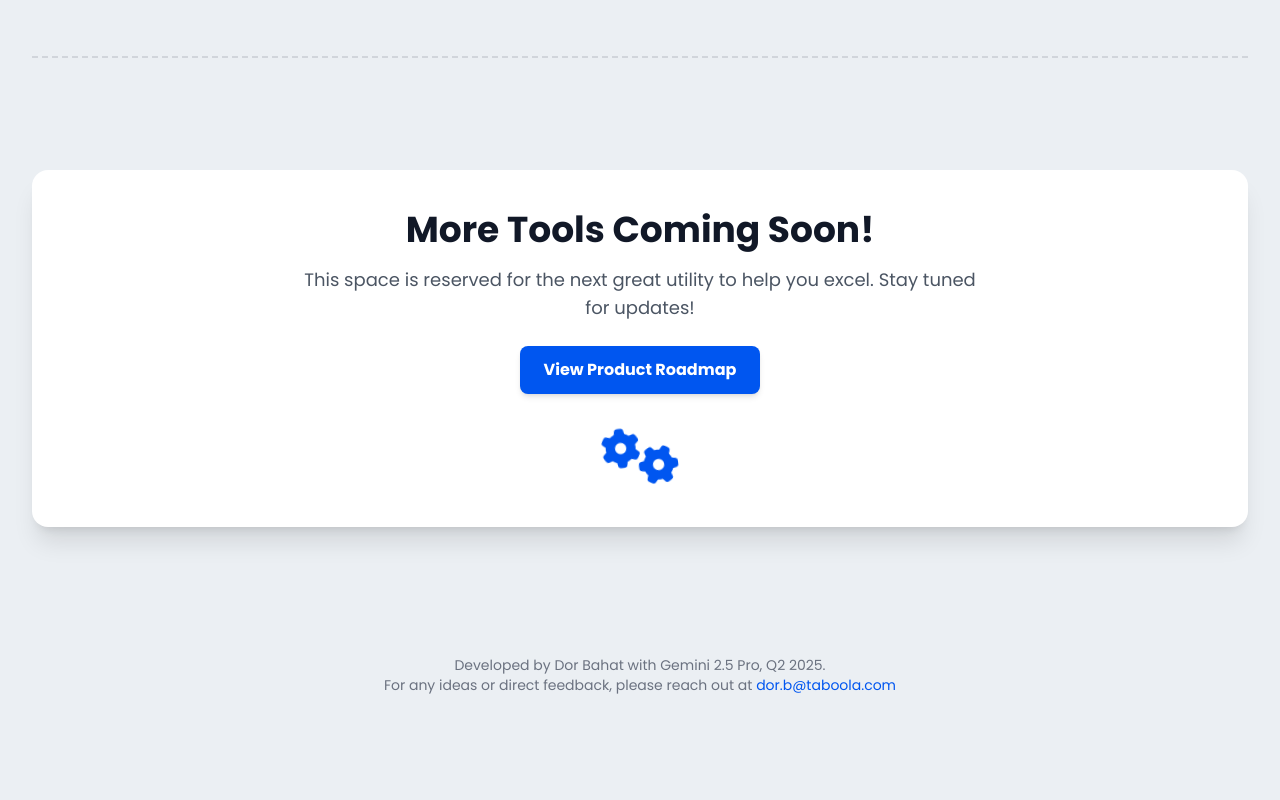
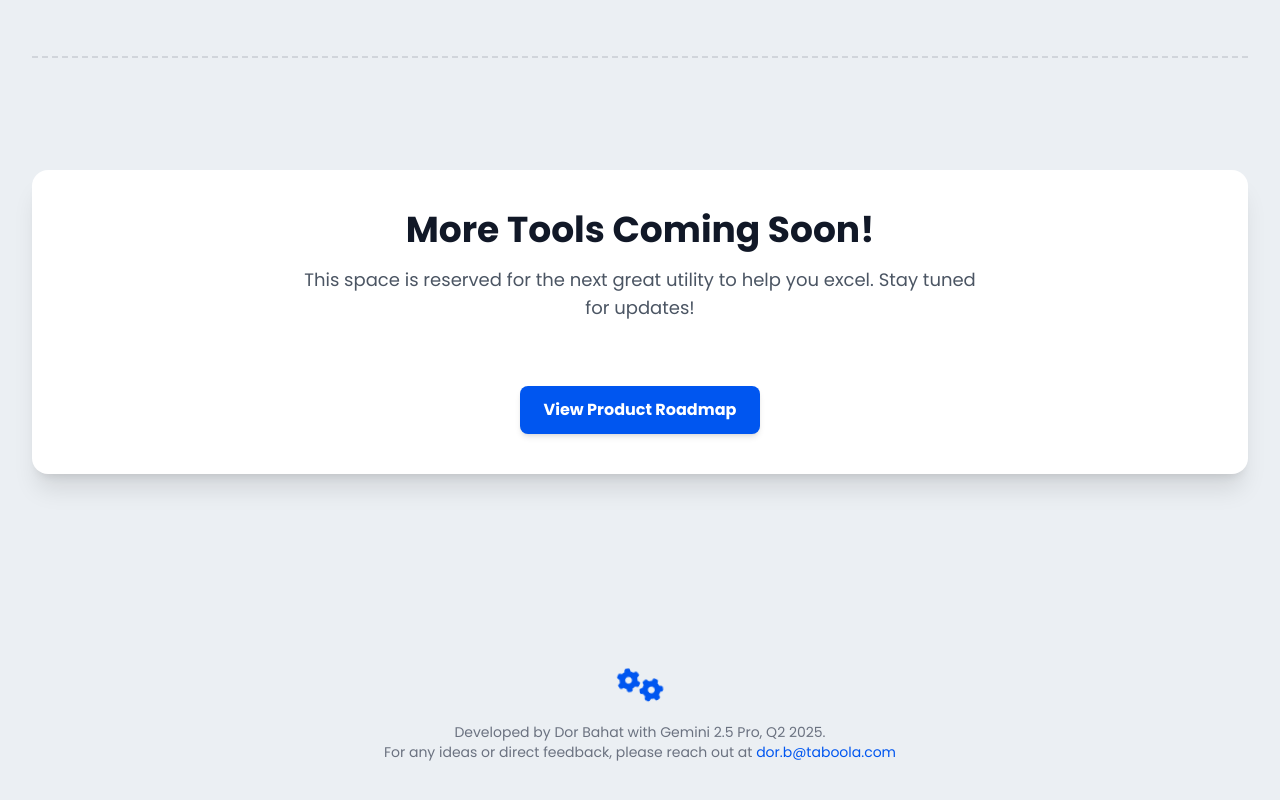
Before and after one commit to Damkush1/ToolBox, a plain HTML site: page index.html in a window 1280 px wide. Shown: the part 1956-2756 px from the top of the page. Before the commit the page ends 2683 px from the top, so only its background shows below. Drawn offline with nearby package versions, Linux system fonts and the light colour scheme.

Commit message:
Update index.html
Spacing

```diff
--- a/index.html
+++ b/index.html
@@ -309,19 +309,19 @@
                 <div class="bg-white rounded-2xl shadow-xl p-6 sm:p-10 text-center">
                     <h1 class="text-3xl sm:text-4xl font-bold text-gray-900 mb-4">More Tools Coming Soon!</h1>
                     <p class="mt-3 text-lg text-gray-600 max-w-2xl mx-auto">This space is reserved for the next great utility to help you excel. Stay tuned for updates!</p>
-                    <a href="https://docs.google.com/spreadsheets/d/1x3hzrLZn54iEuQIxVL3nEEAGl-Vy2mG6gWMy_apLGlU/edit?usp=sharing" target="_blank" rel="noopener noreferrer" class="mt-6 inline-block bg-taboola-blue text-white font-bold py-3 px-6 rounded-lg shadow-md hover:bg-taboola-blue-dark transition-transform transform hover:scale-105">
+                    <a href="https://docs.google.com/spreadsheets/d/1x3hzrLZn54iEuQIxVL3nEEAGl-Vy2mG6gWMy_apLGlU/edit?usp=sharing" target="_blank" rel="noopener noreferrer" class="mt-16 inline-block bg-taboola-blue text-white font-bold py-3 px-6 rounded-lg shadow-md hover:bg-taboola-blue-dark transition-transform transform hover:scale-105">
                         View Product Roadmap
                     </a>
-                    <div class="mt-8 text-6xl text-taboola-blue">
-                        <i class="fas fa-cogs fa-spin"></i>
-                    </div>
                 </div>
             </div>
         </section>
     </main>
 
-    <footer class="mt-12 py-8">
+    <footer class="mt-24 py-12">
         <div class="max-w-7xl mx-auto px-4 sm:px-6 lg:px-8 text-center text-gray-500">
+             <div class="mb-4 text-4xl text-taboola-blue">
+                <i class="fas fa-cogs fa-spin"></i>
+            </div>
             <p class="text-sm">Developed by Dor Bahat with Gemini 2.5 Pro, Q2 2025.</p>
             <p class="text-sm">For any ideas or direct feedback, please reach out at&nbsp;<a href="mailto:dor.b@taboola.com" class="text-taboola-blue hover:underline">dor.b@taboola.com</a></p>
         </div>
```
